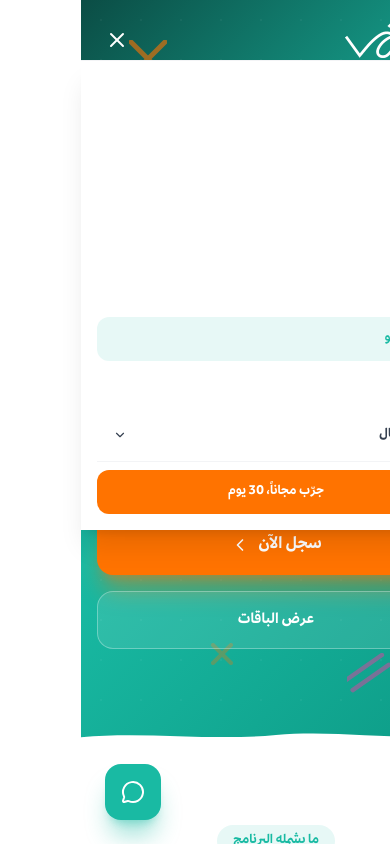
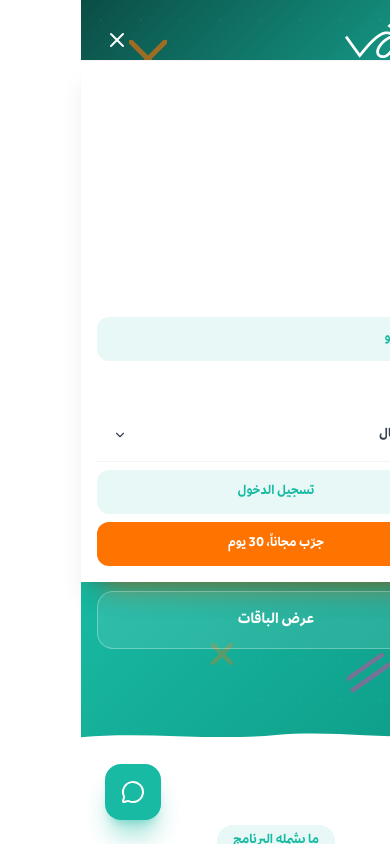
Before and after one commit to khaled7007/getvom, a React (Vite) app: page /growth in a window 390 px wide. Both pictures are taken after a click on the button 36 px from the left and 40 px from the top of the page. Shown: the top 844 px of the page. Built offline with nearby package versions, Linux system fonts and the light colour scheme.

Commit message:
Route Navbar CTA buttons to internal auth pages
تسجيل الدخول → /login, جرّب مجاناً → /register (desktop + mobile)

Co-Authored-By: Claude Sonnet 4.6 <noreply@anthropic.com>

```diff
--- a/src/components/Navbar.jsx
+++ b/src/components/Navbar.jsx
@@ -123,18 +123,18 @@ export default function Navbar() {
 
         {/* CTA */}
         <div className="hidden md:flex items-center gap-3">
-          <a
-            href="https://app.getvom.com"
+          <Link
+            to="/login"
             className="text-sm font-semibold text-teal bg-teal/10 hover:bg-teal/20 px-4 py-2 rounded-lg transition-all"
           >
             تسجيل الدخول
-          </a>
-          <a
-            href="https://app.getvom.com/register"
+          </Link>
+          <Link
+            to="/register"
             className="text-sm font-bold text-white bg-orange hover:bg-orange-dark px-5 py-2.5 rounded-xl transition-all shadow-lg shadow-orange/30"
           >
             جرّب مجاناً
-          </a>
+          </Link>
         </div>
 
         {/* Mobile Menu Button */}
@@ -193,12 +193,18 @@ export default function Navbar() {
             )}
 
             <div className="pt-2 border-t border-gray-100 flex flex-col gap-2">
-              <a
-                href="https://app.getvom.com/register"
+              <Link
+                to="/login"
+                className="text-center text-sm font-semibold text-teal bg-teal/10 px-5 py-3 rounded-xl"
+              >
+                تسجيل الدخول
+              </Link>
+              <Link
+                to="/register"
                 className="text-center text-sm font-bold text-white bg-orange px-5 py-3 rounded-xl"
               >
                 جرّب مجاناً، 30 يوم
-              </a>
+              </Link>
             </div>
           </div>
         </div>
```
